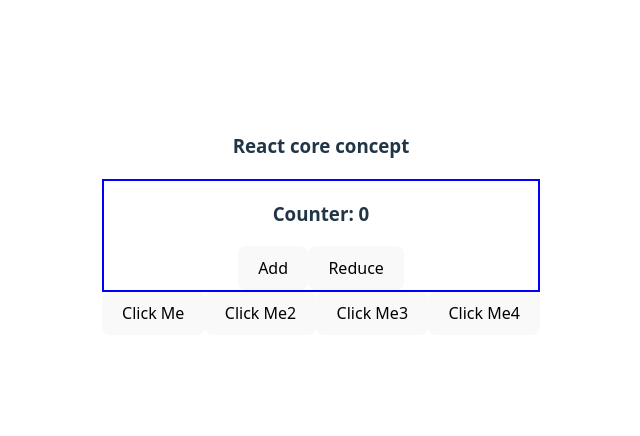
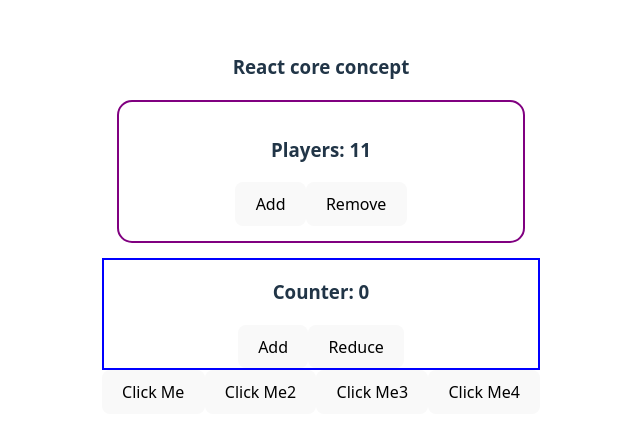
Before and after one commit to Bakir-Bhuyain/react_eventHandler, a React (Vite) app: page / in a window 1280 px wide. Shown: the part 176-612 px from the top of the page, without its empty margins (319-959 px from the left). Built offline with nearby package versions, Linux system fonts and the light colour scheme.

Commit message:
useState more  exploring

```diff
--- a/src/App.jsx
+++ b/src/App.jsx
@@ -1,5 +1,6 @@
 import './App.css'
 import Counter from './counter';
+import Team from './Team';
 
 function App() {
   function handleClick(){
@@ -16,6 +17,7 @@
     <>
       <h3>React core concept</h3>
 
+      <Team></Team>
       <Counter></Counter>
 
 
--- /dev/null
+++ b/src/Team.jsx
@@ -0,0 +1,25 @@
+import { useState } from "react"
+
+export default function Team(){
+      const [team, setTeam]= useState(11);
+      const handleAdd = () =>{
+          const newTeam = team +1
+          setTeam(newTeam)
+      }
+      const handleRemove=()=>{
+            setTeam(team-1)
+      }
+      const teamStyle = {
+            border : '2px solid purple',
+            margin: '15px',
+            padding: '15px',
+            borderRadius:'15px'
+      }
+      return(
+            <div style={teamStyle}>
+                  <h3>Players: {team}</h3>
+                  <button onClick={handleAdd}>Add</button>
+                  <button onClick={handleRemove}>Remove</button>
+            </div>
+      )
+}
```
